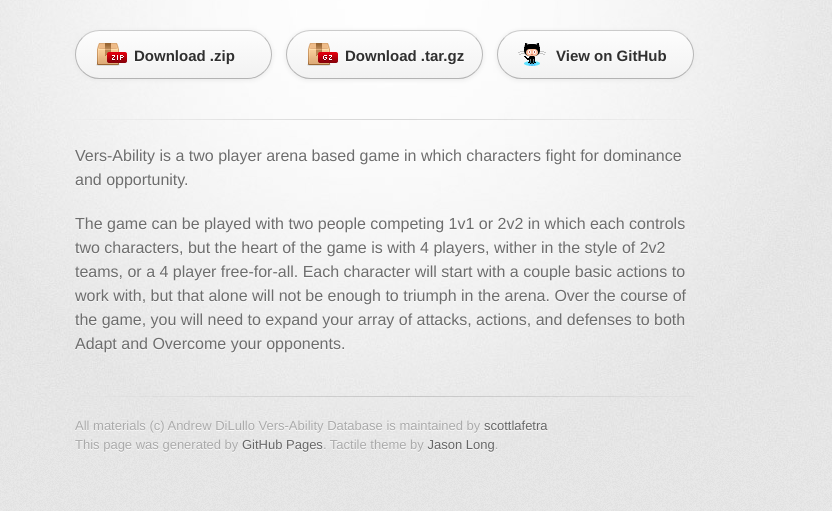
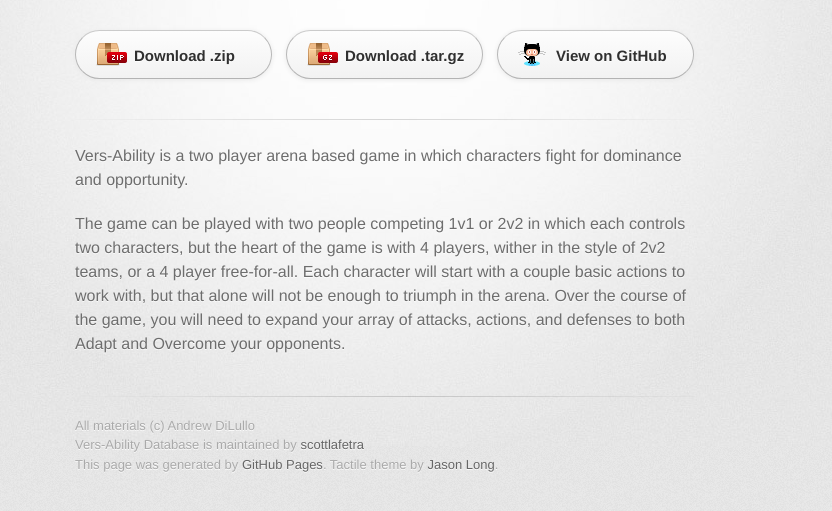
Before and after one commit to scottlafetra/VersAbility, a plain HTML site: page index.html in a window 1280 px wide. Shown: the part 127-638 px from the top of the page, without its empty margins (255-1087 px from the left). Drawn offline with Linux system fonts and the light colour scheme; a web font is replaced by a local one.

Commit message:
Update index.html

```diff
--- a/index.html
+++ b/index.html
@@ -37,7 +37,7 @@
         </section>
 
         <footer>
-          All materials (c) Andrew DiLullo
+          All materials (c) Andrew DiLullo<br>
           Vers-Ability Database is maintained by <a href="https://github.com/scottlafetra">scottlafetra</a><br>
           This page was generated by <a href="https://pages.github.com">GitHub Pages</a>. Tactile theme by <a href="https://twitter.com/jasonlong">Jason Long</a>.
         </footer>
```
